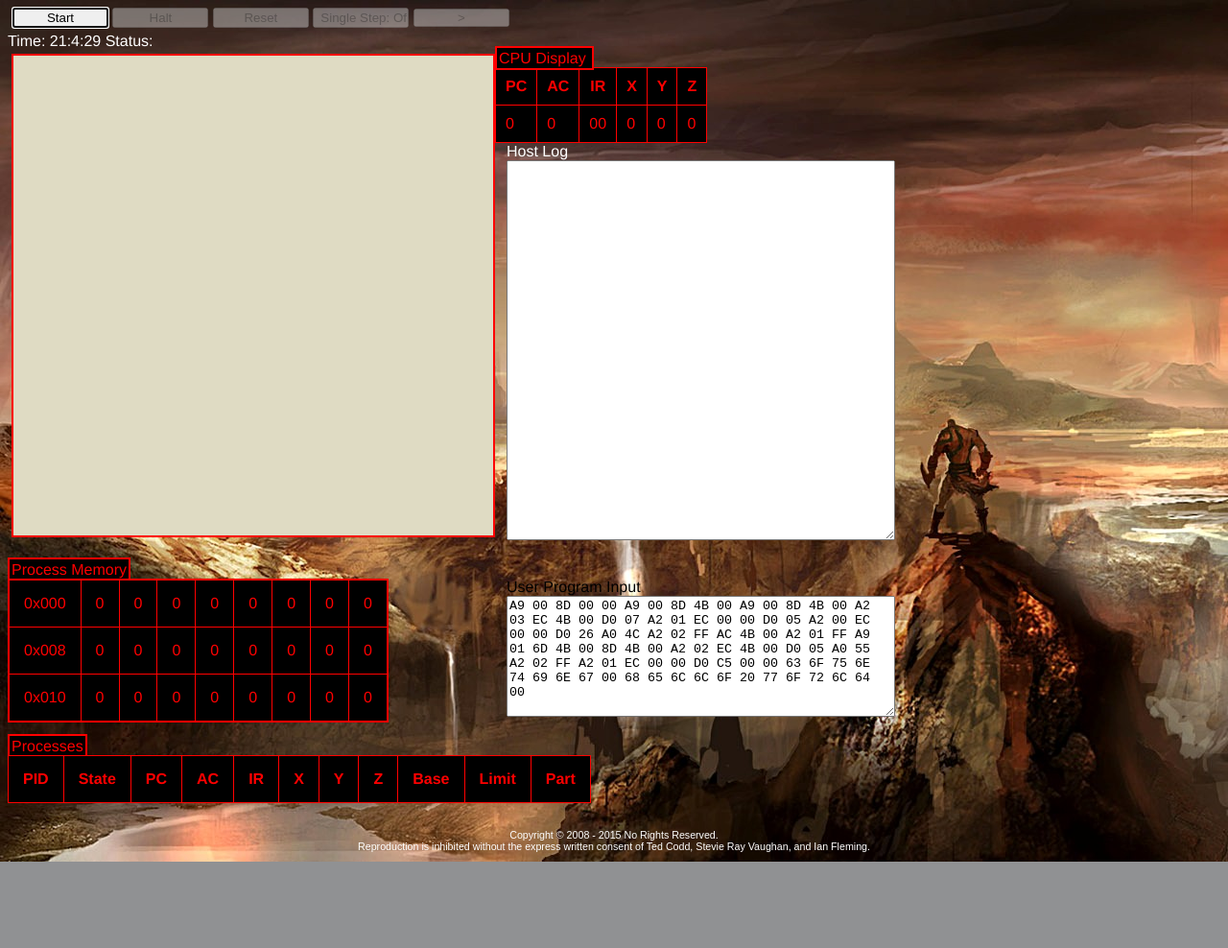
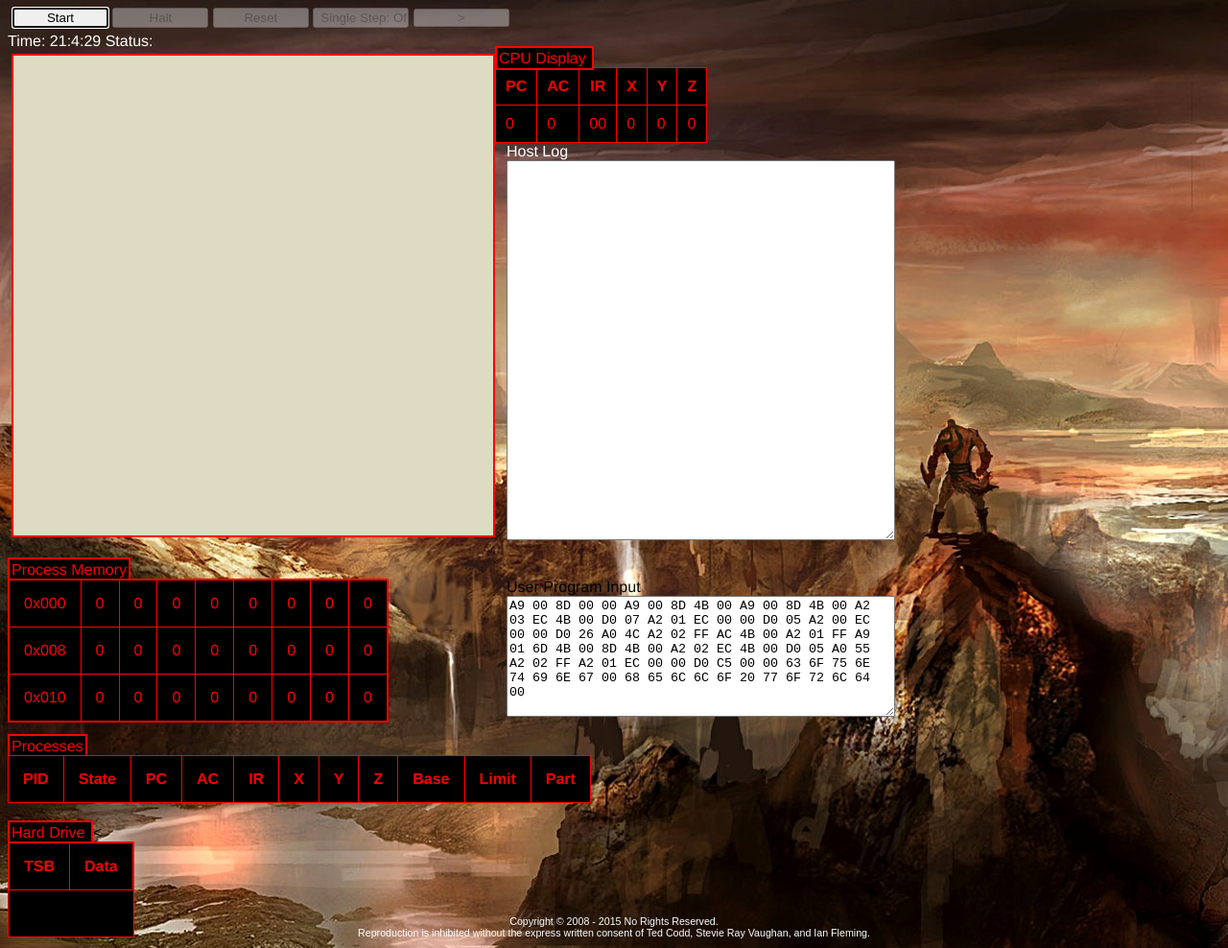
Before and after one commit to sami10015/TS-OperatingSystem, a website: page index.html in a window 1280 px wide. Shown: the whole page at 96% size. Before the commit the page ends 898 px from the top, so only its background shows below. Drawn offline with Linux system fonts and the light colour scheme.

Commit message:
Started working on HDD Display

```diff
--- a/index.html
+++ b/index.html
@@ -201,8 +201,6 @@
     }
 </script>
 
-
-
    <div id="divUserProgramInput" style="margin-left:520px;">
       <label style="color:black">
          User Program Input
@@ -239,6 +237,26 @@
     </table>
   </div>
 
+  <br><br><br><br>
+
+  <div id= "hardDrive">
+    <label id ="hardDriveLabel"> Hard Drive </label>
+    <table id = "hardDriveTable" cellpadding="15">
+      <tbody>
+        <th>TSB</th>
+        <th>Data</th><
+      </tbody>
+      <tbody id = "body">
+        <tr>
+        </tr>
+      </tbody>
+    </table>
+   </div>
+
+  <script type="text/javascript">
+
+  </script>
+
   <br><br><br>
 
 <p class="footerText" style="clear:both;">
--- a/tsos.css
+++ b/tsos.css
@@ -62,6 +62,24 @@ table, th, td{
   border: 2px solid;
 }
 
+#hardDriveLabel{
+  background-color: black;
+  color : red;
+  padding: 2px;
+  border: 2px solid;
+}
+
+#hardDriveTable{
+  position: absolute;
+  color: red;
+  background-color: black;
+  height:100px;
+  overflow-y:scroll;
+  display: block;
+}
+
+
+
 h2 {
   color: white;
   font-size: 20pt;
```
